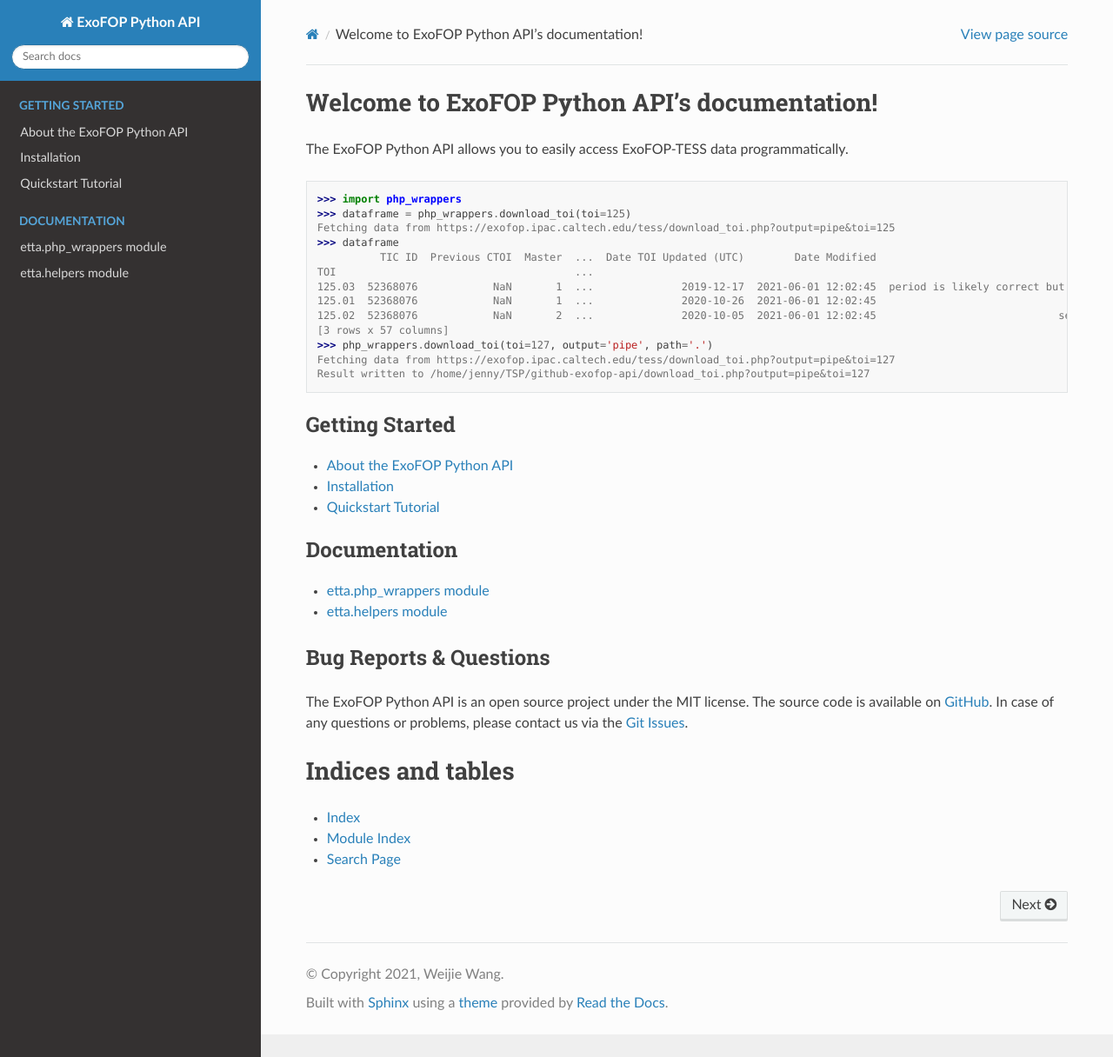
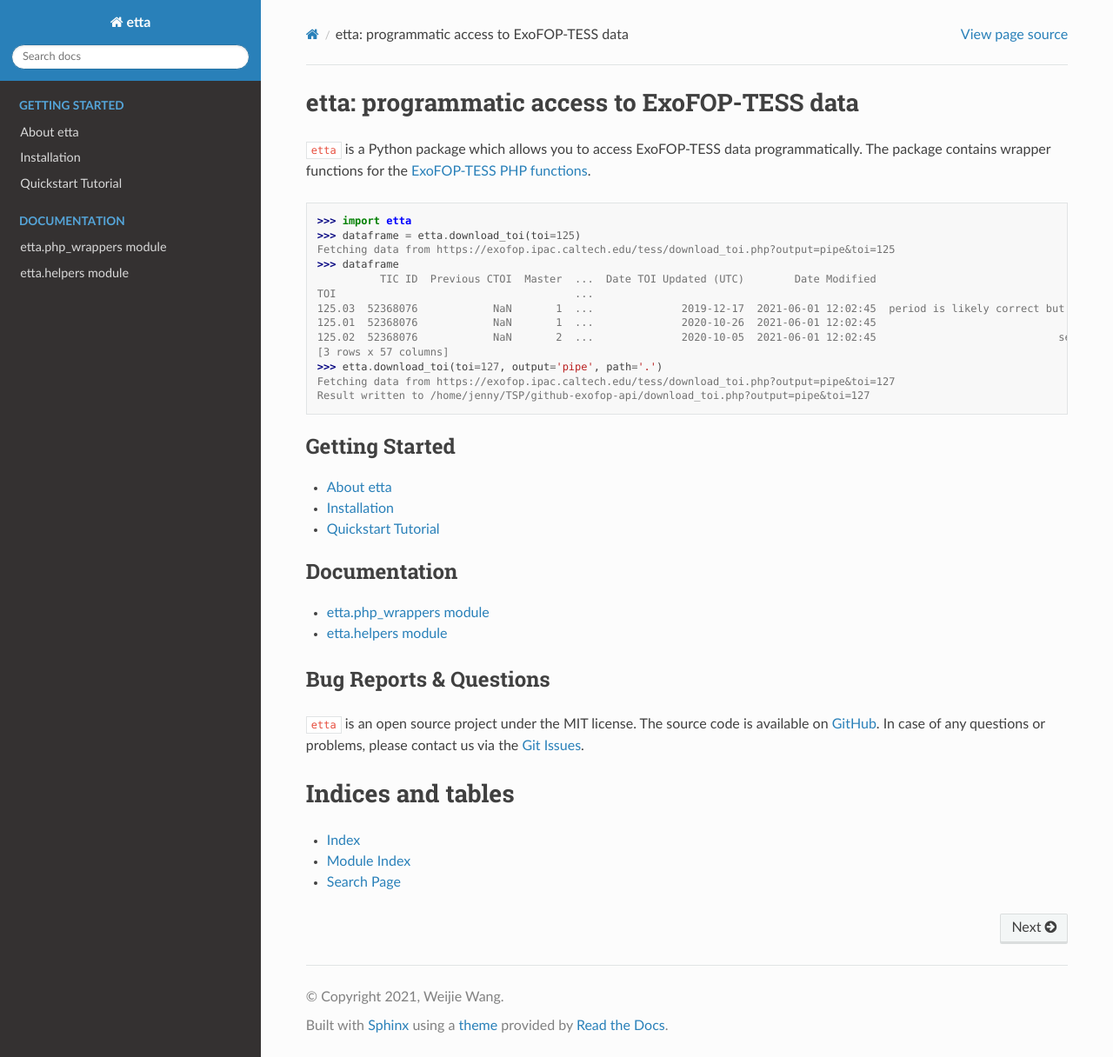
Before and after one commit to jennywwww/etta, a Sphinx documentation site: the page built from docs/source/index.rst, in a window 1280 px wide and 1216 px high. Shown: the whole window at 87% size. Built offline with Sphinx 7.4.7 and the Read the Docs theme 2.0.0, drawn with Linux system fonts in a browser that asks for light colours.

Commit message:
Changing name of package to etta in documentation, created README

```diff
--- a/docs/source/conf.py
+++ b/docs/source/conf.py
@@ -17,7 +17,7 @@
 
 # -- Project information -----------------------------------------------------
 
-project = 'ExoFOP Python API'
+project = 'etta'
 copyright = '2021, Weijie Wang'
 author = 'Weijie Wang'
 
--- a/docs/source/getting-started/about.rst
+++ b/docs/source/getting-started/about.rst
@@ -1,7 +1,7 @@
-About the ExoFOP Python API
+About etta
 ===========================
 
-The ExoFOP Python API consists of a series of lightweight wrappers around
+``etta`` consists of a series of lightweight wrappers around
 the PHP functions which are offered by the Exoplanet Follow-up Observing Program for TESS (ExoFOP-TESS).
 You can read about the underlying PHP functions in the `ExoFOP-TESS documentation`_.
 
--- a/docs/source/index.rst
+++ b/docs/source/index.rst
@@ -1,14 +1,14 @@
-Welcome to ExoFOP Python API's documentation!
+etta: programmatic access to ExoFOP-TESS data
 =============================================
 
 .. toctree::
    :maxdepth: 2
    :caption: Contents:
 
-The ExoFOP Python API allows you to easily access ExoFOP-TESS data programmatically.
+``etta`` is a Python package which allows you to access ExoFOP-TESS data programmatically. The package contains wrapper functions for the `ExoFOP-TESS PHP functions`_.
 
->>> import php_wrappers
->>> dataframe = php_wrappers.download_toi(toi=125)
+>>> import etta
+>>> dataframe = etta.download_toi(toi=125)
 Fetching data from https://exofop.ipac.caltech.edu/tess/download_toi.php?output=pipe&toi=125
 >>> dataframe
           TIC ID  Previous CTOI  Master  ...  Date TOI Updated (UTC)        Date Modified                                           Comments
@@ -17,7 +17,7 @@
 125.01  52368076            NaN       1  ...              2020-10-26  2021-06-01 12:02:45                                          TOI-125 b
 125.02  52368076            NaN       2  ...              2020-10-05  2021-06-01 12:02:45                             second planet (125.02)
 [3 rows x 57 columns]
->>> php_wrappers.download_toi(toi=127, output='pipe', path='.')
+>>> etta.download_toi(toi=127, output='pipe', path='.')
 Fetching data from https://exofop.ipac.caltech.edu/tess/download_toi.php?output=pipe&toi=127
 Result written to /home/jenny/TSP/github-exofop-api/download_toi.php?output=pipe&toi=127
 
@@ -39,7 +39,7 @@
 Bug Reports & Questions
 -----------------------
 
-The ExoFOP Python API is an open source project under the MIT license. The source code is available on `GitHub`_. In case of any questions or problems, please contact us via the `Git Issues`_.
+``etta`` is an open source project under the MIT license. The source code is available on `GitHub`_. In case of any questions or problems, please contact us via the `Git Issues`_.
 
 Indices and tables
 ==================
@@ -50,3 +50,4 @@
 
 .. _GitHub: https://github.com/jennywwww/exofop-tess-api
 .. _Git Issues: https://github.com/jennywwww/exofop-tess-api/issues
+.. _ExoFOP-TESS PHP functions: https://exofop.ipac.caltech.edu/tess/Introduction_to_ExoFOP_php_functions.php
```
Also changed, not shown: README.md (+33 -1 lines).
